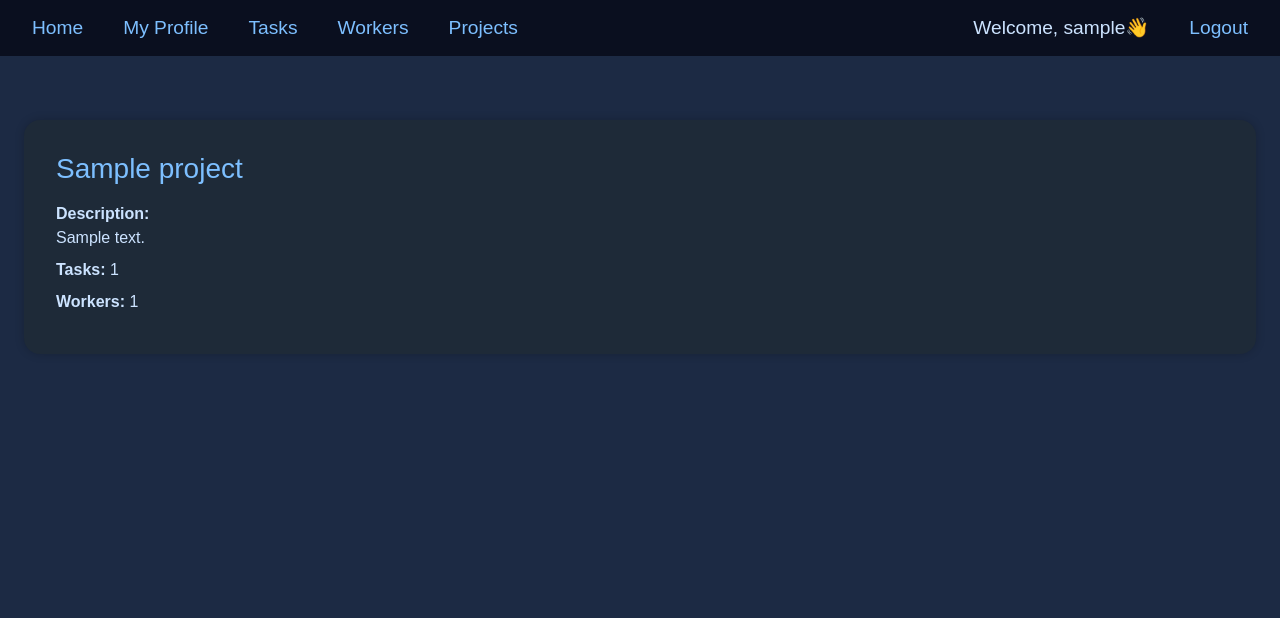
After one commit to sosunovych-andrii/task-manager, a Django app: page /projects/ in a window 1280 px wide. The commit adds this page. Shown: the top 618 px of the page. Run offline with Django 5.2, Linux system fonts and the light colour scheme; a user stored in the database is signed in; tables that the repository leaves empty hold one stand-in row (values such as "Sample post").

Commit message:
Implement project list view, template and css styles

```diff
--- a/core/urls.py
+++ b/core/urls.py
@@ -3,11 +3,13 @@ from django.urls import path
 from core.views import (
     index,
     sign_up,
+    ProjectListView,
 )
 
 urlpatterns = [
     path("", index, name="index"),
-    path("sign-up/", sign_up, name="sign-up")
+    path("sign-up/", sign_up, name="sign-up"),
+    path("projects/", ProjectListView.as_view(), name="project-list")
 ]
 
 app_name = "core"
--- a/core/views.py
+++ b/core/views.py
@@ -1,6 +1,9 @@
 from django.contrib.auth import authenticate, login
+from django.contrib.auth.mixins import LoginRequiredMixin
+from django.db.models import Count
 from django.http import HttpRequest, HttpResponse, HttpResponseRedirect
 from django.shortcuts import render, redirect
+from django.views import generic
 
 from core.forms import SignUpForm
 from core.models import Project, Task, Worker
@@ -35,3 +38,20 @@ def sign_up(request: HttpRequest) -> HttpResponse | HttpResponseRedirect:
                 login(request, user)
                 return redirect("/")
     return render(request, "registration/sign_up.html", {"form": form})
+
+
+class ProjectListView(LoginRequiredMixin, generic.ListView):
+    """
+    View class that displays a paginated list of projects
+    with related workers and tasks count.
+    """
+    model = Project
+    context_object_name = "project_list"
+    template_name = "core/project_list.html"
+    paginate_by = 8
+
+    def get_queryset(self):
+        return super().get_queryset().annotate(
+            workers_count=Count("workers"),
+            tasks_count=Count("tasks")
+        )
--- /dev/null
+++ b/static/css/project_list.css
@@ -0,0 +1,29 @@
+.project-grid {
+  display: grid;
+  margin-top: 2.5rem;
+  grid-template-columns: repeat(auto-fit, minmax(300px, 1fr));
+  gap: 1.5rem;
+  padding: 1.5rem;
+}
+
+.project-card {
+  background-color: #1e2a38;
+  padding: 2rem;
+  border-radius: 1rem;
+  box-shadow: 0 0 10px rgba(0,0,0,0.2);
+  transition: transform 0.2s ease, box-shadow 0.2s ease;
+}
+
+.project-card:hover {
+  transform: translateY(-5px);
+  box-shadow: 10px 10px 10px rgba(0,0,0,0.2);
+}
+
+.project-card h3 {
+  margin-bottom: 1rem;
+  color: #7dbfff;
+}
+
+.project-card p {
+  margin: 0.5rem 0;
+}
--- a/templates/base.html
+++ b/templates/base.html
@@ -16,6 +16,7 @@
   <link rel="stylesheet" href="{% static 'css/header.css' %}">
   <link rel="stylesheet" href="{% static 'css/footer.css' %}">
   <link rel="stylesheet" href="{% static 'css/auth.css' %}">
+  <link rel="stylesheet" href="{% static 'css/project_list.css' %}">
 </head>
 <body>
 
--- /dev/null
+++ b/templates/core/project_list.html
@@ -0,0 +1,14 @@
+{% extends "base.html" %}
+
+{% block content %}
+  <div class="project-grid">
+    {% for project in project_list %}
+      <div class="project-card">
+        <h3>{{ project.name }}</h3>
+        <p><strong>Description:<br></strong>{{ project.description }}</p>
+        <p><strong>Tasks:</strong> {{ project.tasks_count }}</p>
+        <p><strong>Workers:</strong> {{ project.workers_count }}</p>
+      </div>
+    {% endfor %}
+  </div>
+{% endblock %}
```
